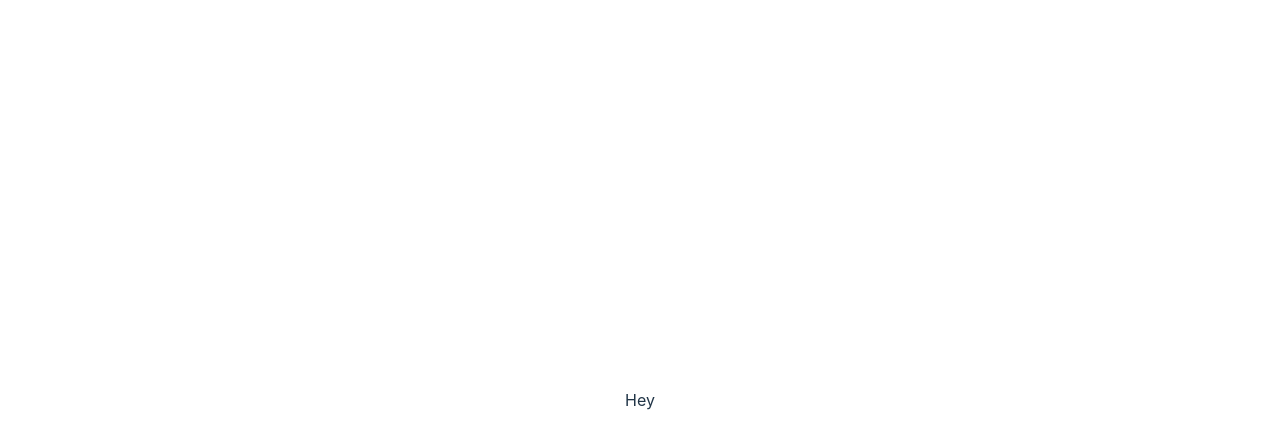
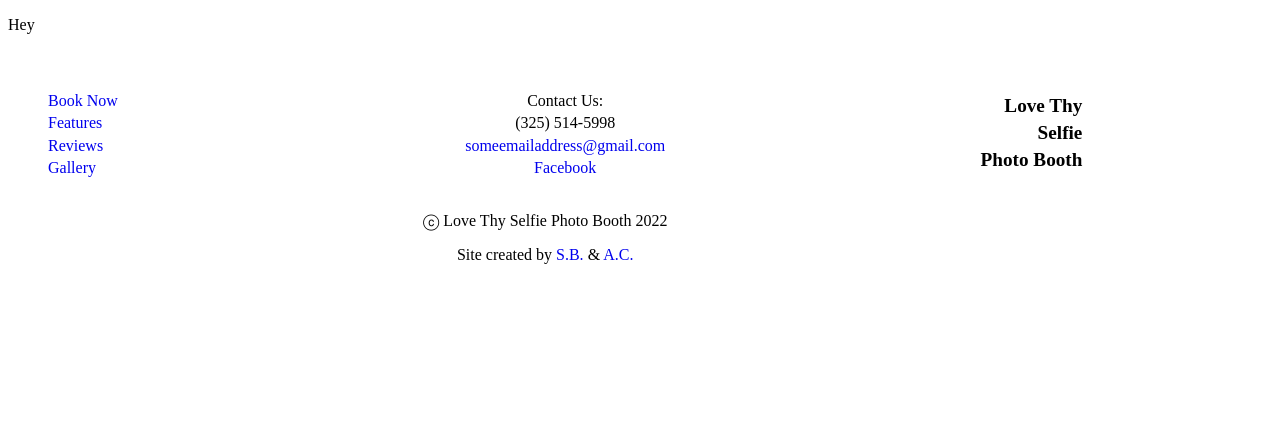
Before and after one commit to missatrox44/love-thy-selfie, a React (Vite) app: page / in a window 1280 px wide. Shown: the top 448 px of the page. Built offline with nearby package versions, Linux system fonts and the light colour scheme.

Commit message:
footer draft 1

```diff
--- a/src/App.css
+++ b/src/App.css
@@ -1,4 +1,8 @@
-#root {
+.app-container {
+  width: 85%;
+}
+
+/* #root {
   max-width: 1280px;
   margin: 0 auto;
   padding: 2rem;
@@ -38,4 +42,4 @@
 
 .read-the-docs {
   color: #888;
-}
+}  */
--- a/src/App.jsx
+++ b/src/App.jsx
@@ -1,9 +1,18 @@
+import React from 'react';
 import './App.css'
+
+import Footer from './components/Footer/Footer'
 
 function App() {
 
   return (
-    <p>Hey</p>
+    <div className='app-container'>
+      <p>Hey</p>
+
+      <Footer />
+    </div>
+
+
   )
 }
 
--- /dev/null
+++ b/src/components/Footer/Footer.jsx
@@ -0,0 +1,41 @@
+import React from 'react';
+import './style.css';
+
+function Footer() {
+  return (
+    <footer>
+      <div className='footer-grid'>
+        <div className='footer-links'>
+          <ul>
+            <li><a href='#'>Book Now</a></li>
+            <li><a href='#'>Features</a></li>
+            <li><a href='#'>Reviews</a></li>
+            <li><a href='#'>Gallery</a></li>
+          </ul>
+        </div>
+        <div className='text-align-center'>
+          <ul>
+            <li>Contact Us:</li>
+            <li>(325) 514-5998</li>
+            <li><a href='#'>someemailaddress@gmail.com</a></li>
+            <li><a target='_blank' href='https://www.facebook.com/profile.php?id=100063804810096'>Facebook</a></li>
+          </ul>
+        </div>
+        <div>
+            <ul className='text-align-right custom-footer-title'>
+              <li>Love Thy</li>
+              <li>Selfie</li>
+              <li>Photo Booth</li>
+            </ul>
+        </div>
+      </div>
+
+      <div className='copyright'>
+          <p> ⓒ Love Thy Selfie Photo Booth 2022</p>
+          <p>Site created by <a target='_blank' href='https://missatrox44.github.io/portfolio/'>S.B.</a> & <a target='_blank' href='https://github.com/andcooke'>A.C.</a></p>
+        </div>
+    </footer>
+  )
+}
+
+export default Footer
--- /dev/null
+++ b/src/components/Footer/style.css
@@ -0,0 +1,36 @@
+footer {
+ position: relative;
+}
+
+a {
+  text-decoration: none;
+}
+
+ul {
+ list-style: none;
+}
+
+.footer-grid {
+  padding-top: 1.5rem;
+  display: grid;
+  grid-template-columns: repeat(3, 1fr);
+  gap: 1rem;
+  line-height: 1.4;
+}
+
+.text-align-right {
+  text-align: right;
+}
+
+.text-align-center {
+  text-align: center;
+}
+
+.custom-footer-title {
+  font-weight: bold;
+  font-size: larger;
+}
+
+.copyright {
+  text-align: center;
+}
--- a/src/index.css
+++ b/src/index.css
@@ -1,4 +1,4 @@
-:root {
+/* :root {
   font-family: Inter, Avenir, Helvetica, Arial, sans-serif;
   font-size: 16px;
   line-height: 24px;
@@ -67,4 +67,4 @@ button:focus-visible {
   button {
     background-color: #f9f9f9;
   }
-}
+} */
```
Also changed, not shown: src/components/Footer/index.jsx (deleted).
